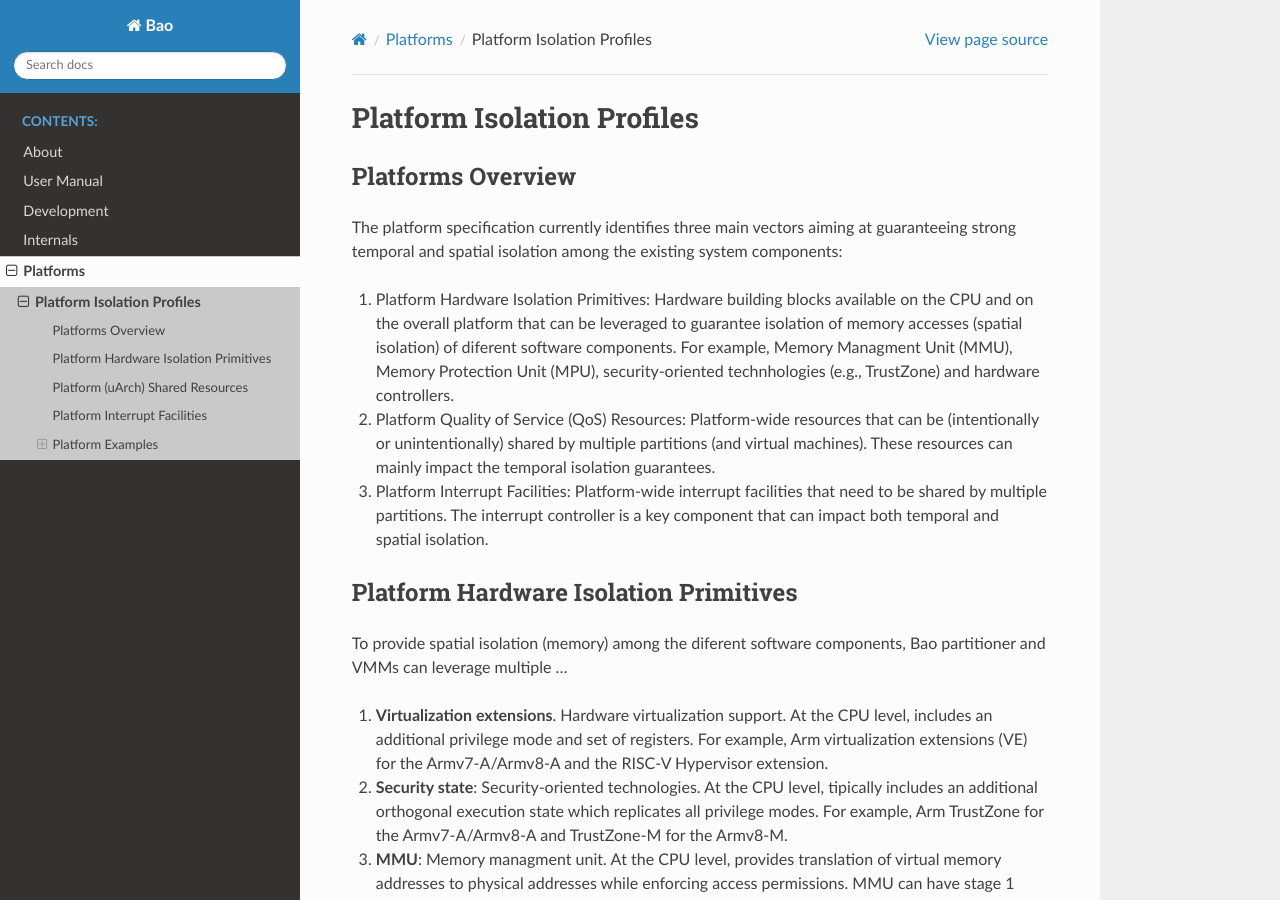
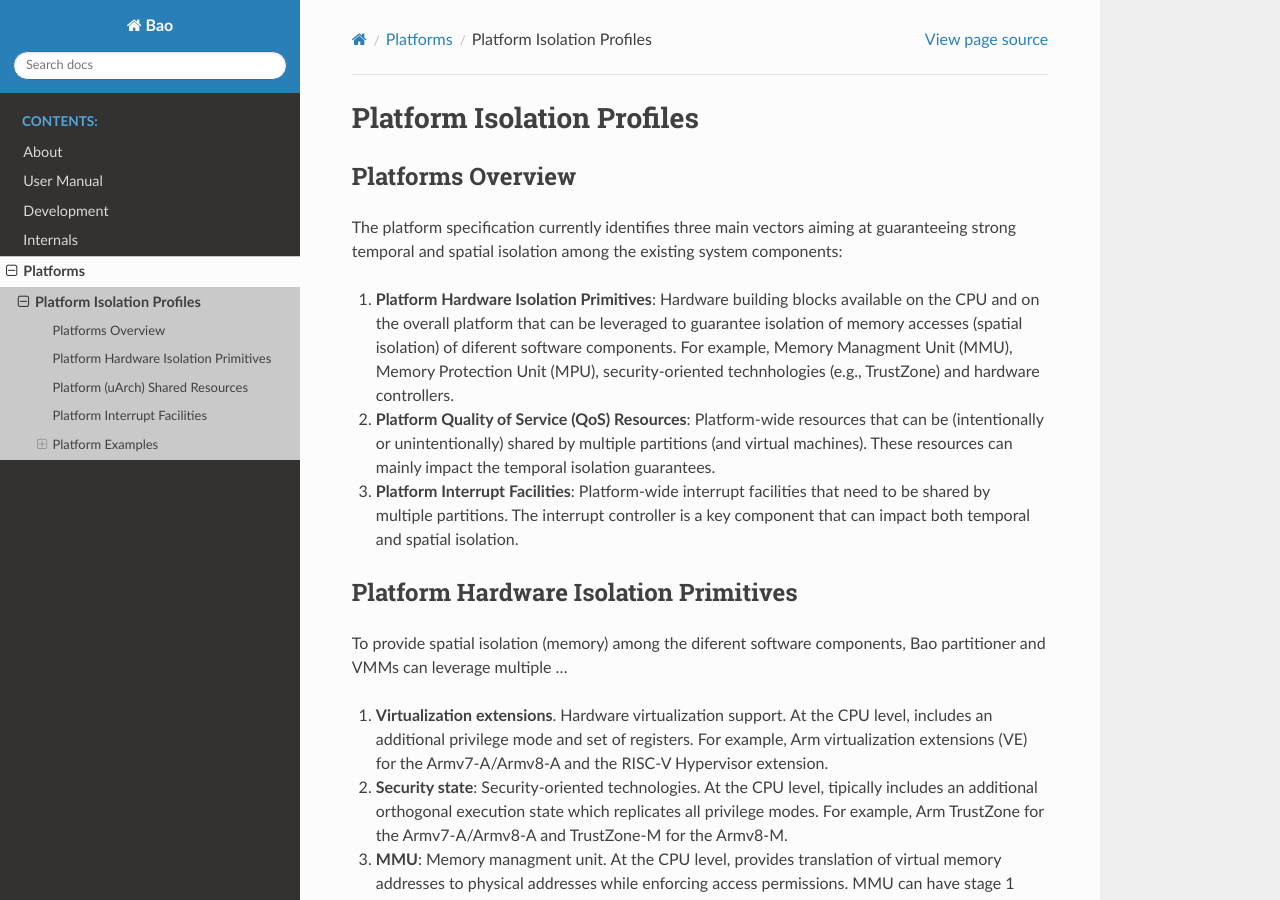
Before and after one commit to bao-project/bao-docs, a Sphinx documentation site: the page built from source/platform/platform.rst, in a window 1280 px wide and 900 px high. Built offline with Sphinx 7.4.7 and the Read the Docs theme 2.0.0, drawn with Linux system fonts in a browser that asks for light colours.

```diff
--- a/source/platform/platform.rst
+++ b/source/platform/platform.rst
@@ -11,20 +11,20 @@ The platform specification currently identifies three main vectors aiming at
 guaranteeing strong temporal and spatial isolation among the existing system
 components:
 
-#. Platform Hardware Isolation Primitives: Hardware building blocks available
-   on the CPU and on the overall platform that can be leveraged to guarantee
-   isolation of memory accesses (spatial isolation) of diferent software
-   components. For example, Memory Managment Unit (MMU), Memory Protection Unit
-   (MPU), security-oriented technhologies (e.g., TrustZone) and hardware
-   controllers.
+#. **Platform Hardware Isolation Primitives**: Hardware building blocks
+   available on the CPU and on the overall platform that can be leveraged to
+   guarantee isolation of memory accesses (spatial isolation) of diferent
+   software components. For example, Memory Managment Unit (MMU), Memory
+   Protection Unit (MPU), security-oriented technhologies (e.g., TrustZone) and
+   hardware controllers.
 
-#. Platform Quality of Service (QoS) Resources: Platform-wide resources that
+#. **Platform Quality of Service (QoS) Resources**: Platform-wide resources that
    can be (intentionally or unintentionally) shared by multiple partitions (and
    virtual machines). These resources can mainly impact the temporal isolation
    guarantees.
 
-#. Platform Interrupt Facilities: Platform-wide interrupt facilities that need
-   to be shared by multiple partitions. The interrupt controller is a key
+#. **Platform Interrupt Facilities**: Platform-wide interrupt facilities that
+   need to be shared by multiple partitions. The interrupt controller is a key
    component that can impact both temporal and spatial isolation.
 
 
```
